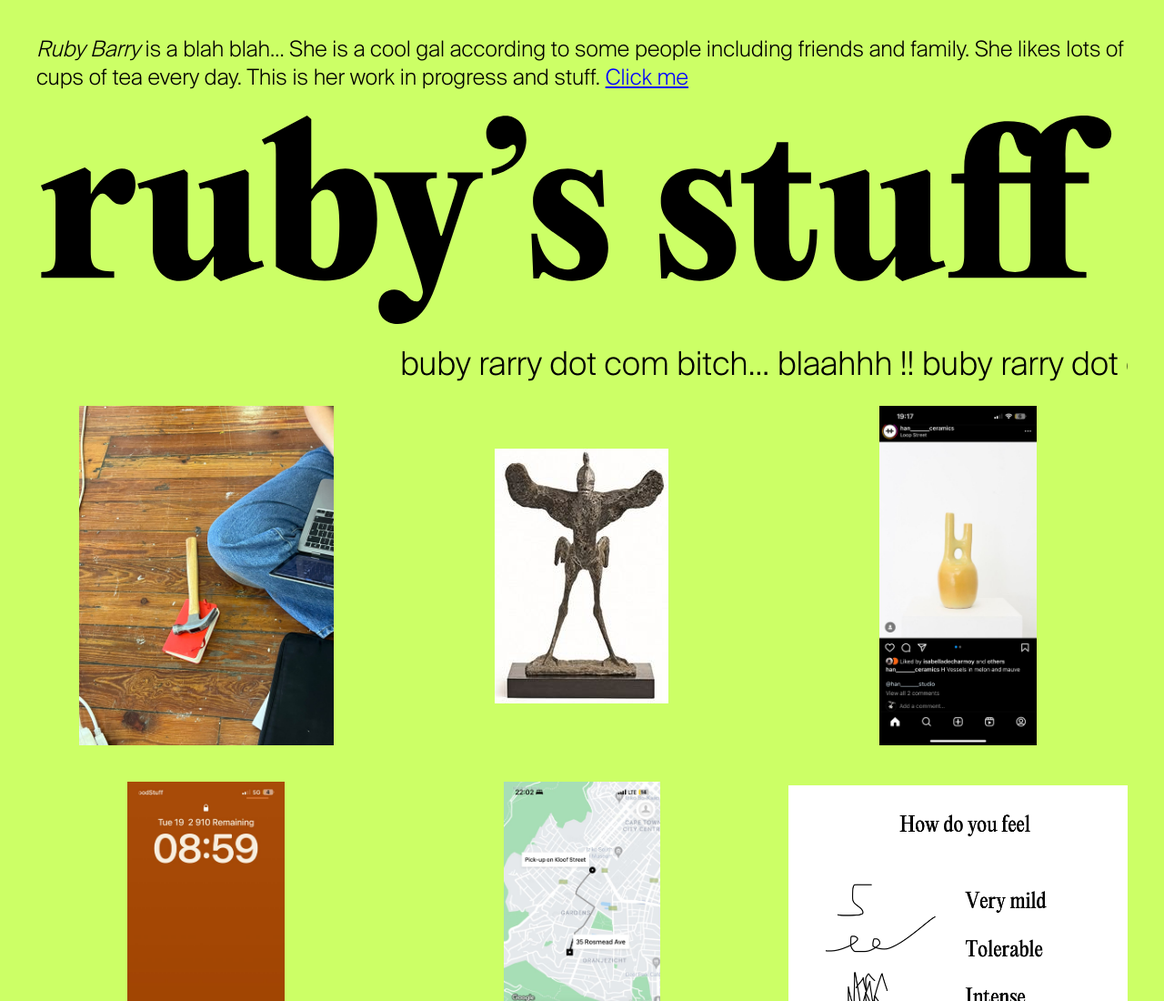
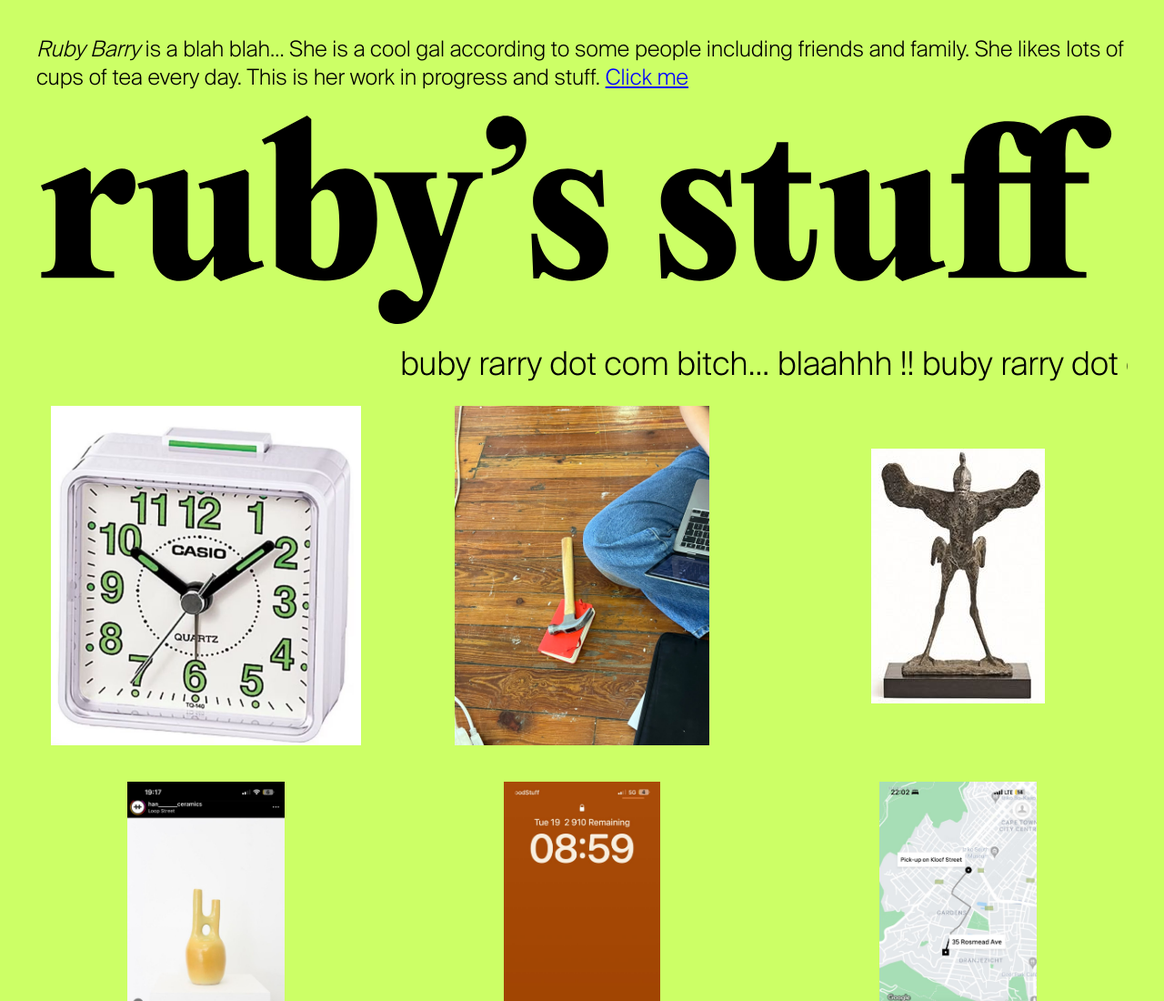
Before and after one commit to xtyrrell/bubyrarry.com, a plain HTML site: page index.html in a window 1280 px wide. Shown: the top 1100 px of the page at 91% size. Drawn offline with Linux system fonts and the light colour scheme.

Commit message:
Update index.html with f116d6ea-c694-4f73-af47-54a10997295d.jpeg

```diff
--- a/index.html
+++ b/index.html
@@ -18,6 +18,7 @@
 
         <!-- <img src="assets/dogs.png" /> -->
         <div class="images">
+            <img src="assets/f116d6ea-c694-4f73-af47-54a10997295d.jpeg" />
             <img src="assets/9bc74d2e-30dd-4504-9a09-a827c5184743.jpeg" />
             <img src="assets/0c701ce6-9fe9-4c75-b197-cfcb1f200ad4.jpeg" />
             <img src="assets/dc109996-5cb1-44dc-803d-f705262f80fd.jpeg" />
```
